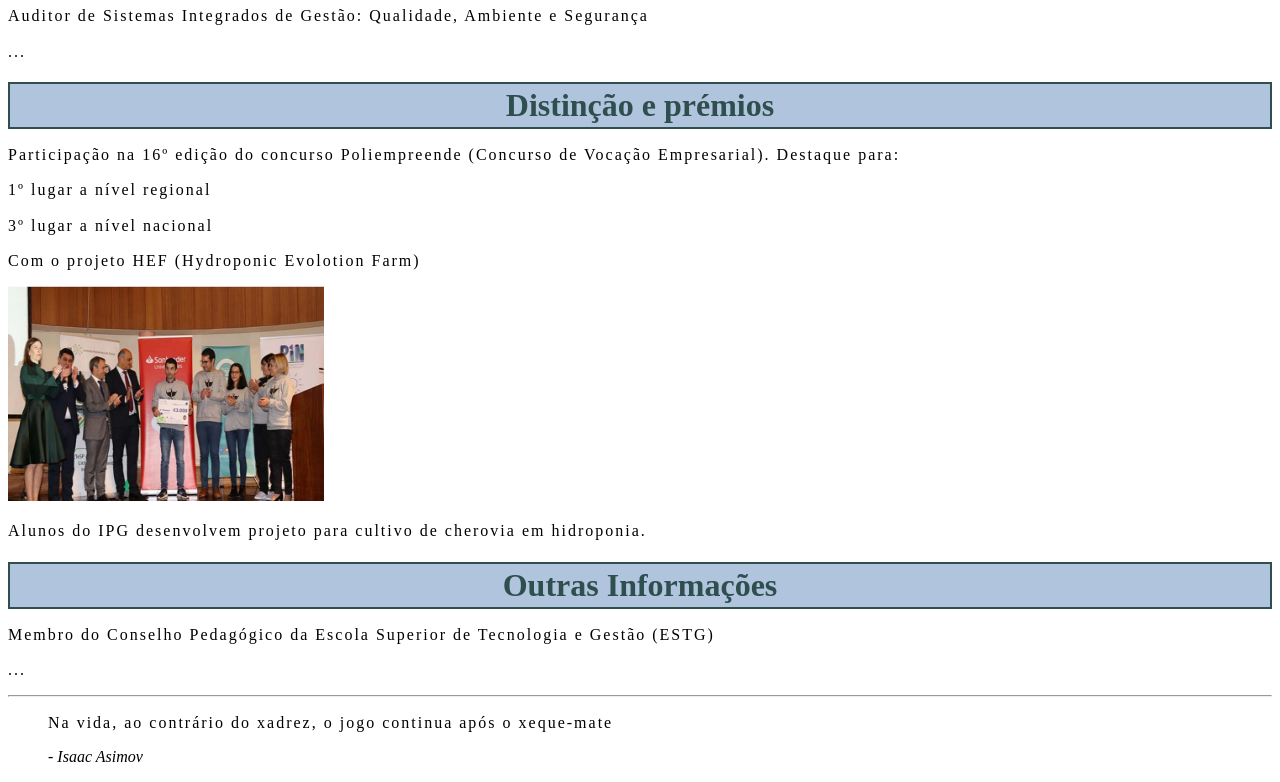
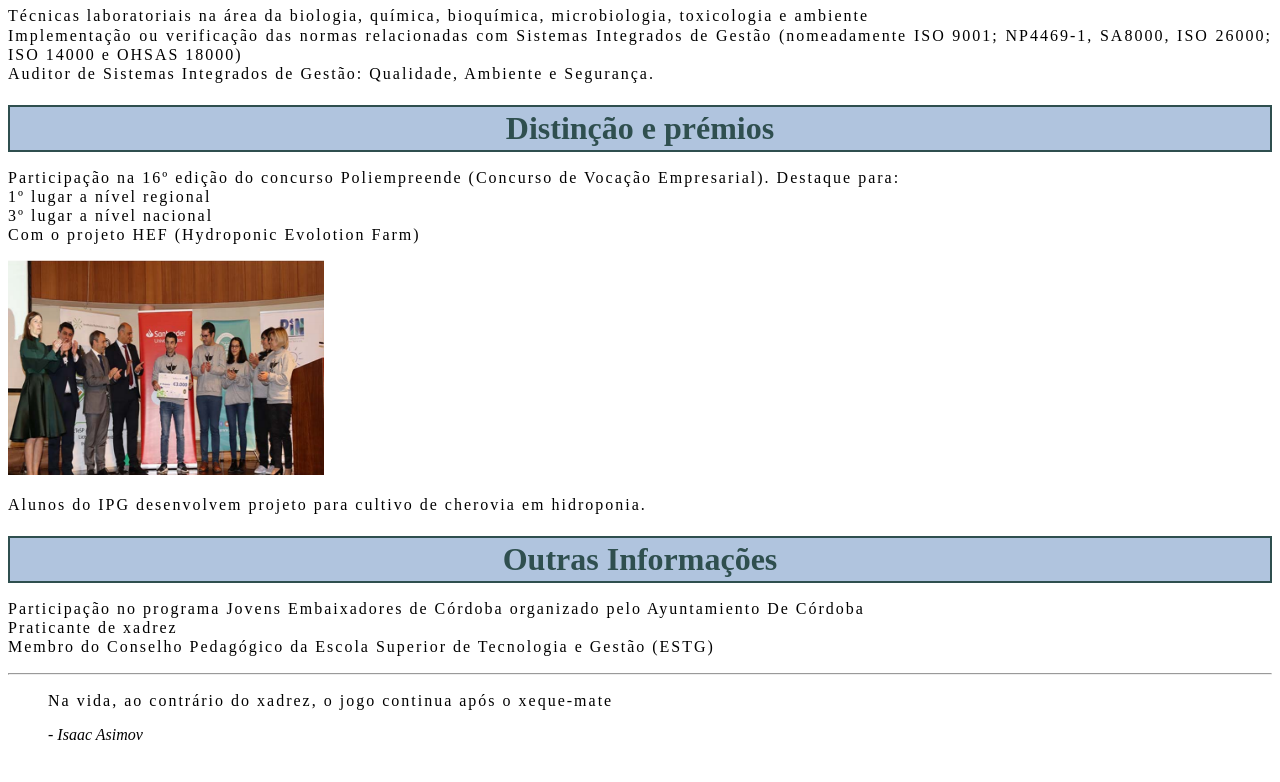
Before and after one commit to pedrogaspar88/site-pessoal, a plain HTML site: page index.html in a window 1280 px wide. Shown: the part 704-1486 px from the top of the page. After the commit the page ends 1464 px from the top, so only its background shows below. Drawn offline with Linux system fonts and the light colour scheme.

Commit message:
Edição de conteúdo

```diff
--- a/index.html
+++ b/index.html
@@ -7,7 +7,7 @@
     <link rel="stylesheet" href="css/site.css" />
 </head>
 <body>
-    <!--dados pessoais atenção não colocar morada e nº tel-->
+
     <h1>Dados Pessoais</h1>
 
     <p> Nome: Pedro Daniel Lourenço Gaspar</p>
@@ -40,18 +40,24 @@
 
 
     <!--formações-->
-    <h1>Formações Relevantes</h1>
+    <h1>Competências relacionadas com o trabalho</h1>
 
-    <p> Auditor de Sistemas Integrados de Gestão: Qualidade, Ambiente e Segurança </p>
-    <p> ... </p>
+    <p>
+        Técnicas laboratoriais na área da biologia, química, bioquímica, microbiologia, toxicologia e ambiente
+        <br />
+        Implementação ou verificação das normas relacionadas com Sistemas Integrados de Gestão (nomeadamente ISO 9001; NP4469-1,
+        SA8000, ISO 26000; ISO 14000 e OHSAS 18000) <br />
+
+        Auditor de Sistemas Integrados de Gestão: Qualidade, Ambiente e Segurança. <br />
+    </p>
 
     <!---->
     <h1>Distinção e prémios</h1>
 
-    <p> Participação na 16º edição do concurso Poliempreende (Concurso de Vocação Empresarial). Destaque para:</p>
-    <p>1º lugar a nível regional</p>
-    <p>3º lugar a nível nacional</p>
-    <p>Com o projeto HEF (Hydroponic Evolotion Farm)</p>
+    <p> Participação na 16º edição do concurso Poliempreende (Concurso de Vocação Empresarial). Destaque para:<br />
+        1º lugar a nível regional <br />
+        3º lugar a nível nacional <br />
+        Com o projeto HEF (Hydroponic Evolotion Farm) </p>
 
     <a href="https://tvi24.iol.pt/videos/tecnologia/estudantes%E2%80%90da%E2%80%90guarda%E2%80%90plantam%E2%80%90legume%E2%80%90sem%E2%80%90uso%E2%80%90de%E2%80%90terra/5e00e81c0cf255b1bc1a66d9" target="_blank">
         <img src="img/hef.png" alt="Hydroponic Evolution Farm" title="Hydroponic Evolution Farm"
@@ -64,8 +70,12 @@
     <!--Hobbies-->
     <h1>Outras Informações</h1>
 
-    <p> Membro do Conselho Pedagógico da Escola Superior de Tecnologia e Gestão (ESTG) </p>
-    <p> ... </p>
+    <p>
+        Participação no programa Jovens Embaixadores de Córdoba organizado pelo Ayuntamiento De Córdoba  <br>
+        Praticante de xadrez <br />
+        Membro do Conselho Pedagógico da Escola Superior de Tecnologia e Gestão (ESTG) <br />
+
+    </p>
 
     <hr />
 
```
